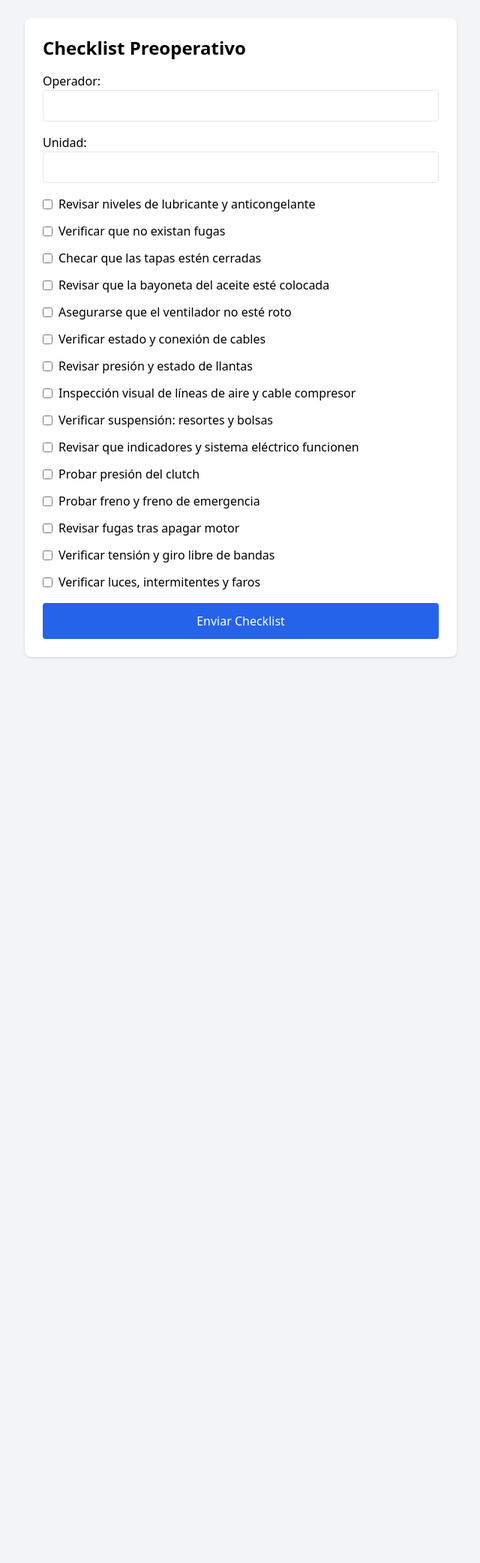
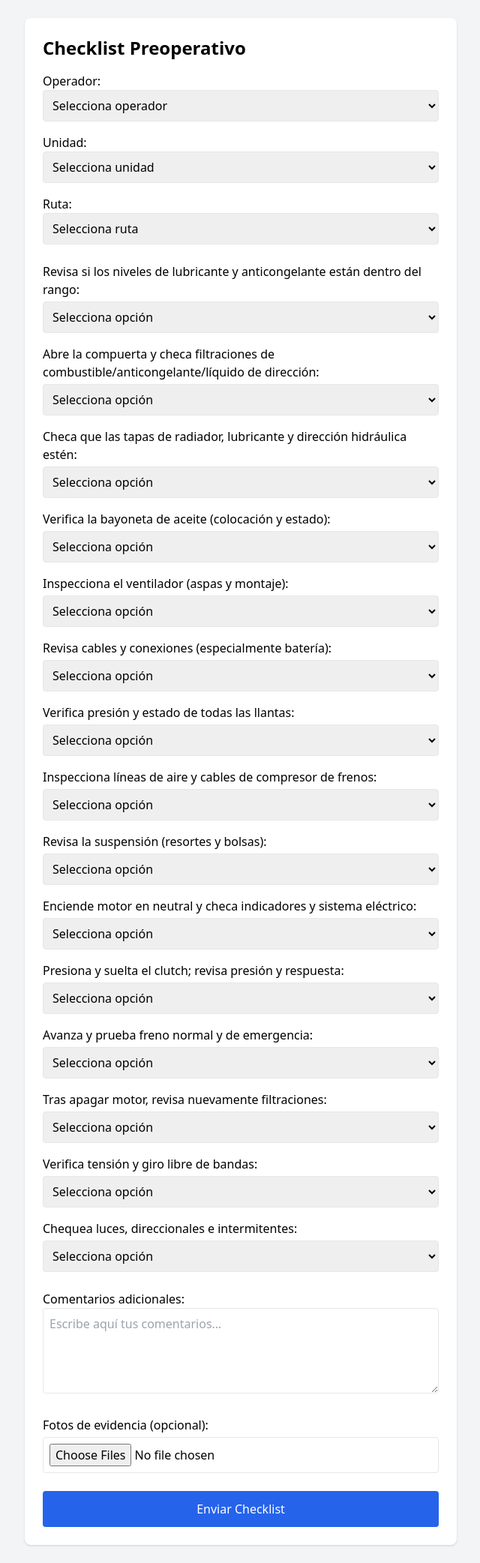
Before and after one commit to kiddyeyo/checklist-app, a FastAPI app: page / in a window 1280 px wide. Shown: the whole page at 75% size, without its empty margins (319-959 px from the left). Before the commit the page ends 877 px from the top, so only its background shows below. Run offline with FastAPI, Linux system fonts and the light colour scheme.

Commit message:
Enhance checklist app: update .gitignore, Dockerfile, and app.py for file uploads; improve index.html with dynamic selections and comments

```diff
--- a/app.py
+++ b/app.py
@@ -1,65 +1,123 @@
+# app.py
 import os
+import uuid
 from datetime import datetime
-from fastapi import FastAPI, Request, Form
+from zoneinfo import ZoneInfo
+from fastapi import FastAPI, Request, UploadFile, File
 from fastapi.responses import RedirectResponse
 from fastapi.templating import Jinja2Templates
+from fastapi.staticfiles import StaticFiles
 from google.oauth2 import service_account
 from googleapiclient.discovery import build
 
-# Inicialización de la app y templates
+# Inicialización de FastAPI y Jinja2
 app = FastAPI()
 templates = Jinja2Templates(directory="templates")
 
-# Configuración de Google Sheets
-SCOPES = ["https://www.googleapis.com/auth/spreadsheets"]
+# Carpeta para subir y servir imágenes
+BASE_DIR = os.path.dirname(__file__)
+UPLOAD_DIR = os.path.join(BASE_DIR, "uploads")
+os.makedirs(UPLOAD_DIR, exist_ok=True)
+app.mount("/uploads", StaticFiles(directory=UPLOAD_DIR), name="uploads")
+
+# Carga de listas desde /data
+def load_list(filename):
+    path = os.path.join(BASE_DIR, "data", filename)
+    if not os.path.exists(path):
+        return []
+    with open(path, encoding="utf-8") as f:
+        return [line.strip() for line in f if line.strip()]
+
+OPERATORS = load_list("operators.txt")
+UNITS     = load_list("units.txt")
+ROUTES    = load_list("routes.txt")
+
+# Configuración de Google Sheets API
+SCOPES         = ["https://www.googleapis.com/auth/spreadsheets"]
 SPREADSHEET_ID = os.getenv("SHEETS_SPREADSHEET_ID")
-CREDS_FILE = os.getenv("GOOGLE_SHEETS_CREDENTIALS_JSON")
+CREDS_FILE     = os.getenv("GOOGLE_SHEETS_CREDENTIALS_JSON")
 
-credentials = service_account.Credentials.from_service_account_file(
-    CREDS_FILE, scopes=SCOPES
+creds = service_account.Credentials.from_service_account_file(
+    CREDS_FILE,
+    scopes=SCOPES
 )
-service = build("sheets", "v4", credentials=credentials)
-sheet = service.spreadsheets()
+sheet_service = build("sheets", "v4", credentials=creds).spreadsheets()
 
-# Definición de ítems de checklist (clave, etiqueta)
+# Ítems del checklist: (clave, pregunta, opciones)
 CHECK_ITEMS = [
-    ("lubricante_anticongelante", "Revisar niveles de lubricante y anticongelante"),
-    ("fugas", "Verificar que no existan fugas"),
-    ("tapas", "Checar que las tapas estén cerradas"),
-    ("bayoneta", "Revisar que la bayoneta del aceite esté colocada"),
-    ("ventilador", "Asegurarse que el ventilador no esté roto"),
-    ("cables", "Verificar estado y conexión de cables"),
-    ("llantas", "Revisar presión y estado de llantas"),
-    ("lineas_aire", "Inspección visual de líneas de aire y cable compresor"),
-    ("suspension", "Verificar suspensión: resortes y bolsas"),
-    ("indicadores", "Revisar que indicadores y sistema eléctrico funcionen"),
-    ("clutch", "Probar presión del clutch"),
-    ("frenos", "Probar freno y freno de emergencia"),
-    ("fugas2", "Revisar fugas tras apagar motor"),
-    ("bandas", "Verificar tensión y giro libre de bandas"),
-    ("luces", "Verificar luces, intermitentes y faros")
+    ("lubricante_anticongelante", "Revisa si los niveles de lubricante y anticongelante están dentro del rango:", ["Correcto", "Bajo", "Alto"]),
+    ("fugas",                     "Abre la compuerta y checa filtraciones de combustible/anticongelante/líquido de dirección:", ["Sin fugas", "Con fugas"]),
+    ("tapas",                     "Checa que las tapas de radiador, lubricante y dirección hidráulica estén:", ["Bien cerradas", "Abiertas", "Dañadas"]),
+    ("bayoneta",                  "Verifica la bayoneta de aceite (colocación y estado):", ["Correcta", "Mal colocada", "Dañada"]),
+    ("ventilador",                "Inspecciona el ventilador (aspas y montaje):", ["Ok", "Aspas rotas", "Holgura"]),
+    ("cables",                    "Revisa cables y conexiones (especialmente batería):", ["Conectados y en buen estado", "Desconectados", "Dañados"]),
+    ("llantas",                   "Verifica presión y estado de todas las llantas:", ["Presión correcta y sin daños", "Baja presión", "Daño en llanta"]),
+    ("lineas_aire",               "Inspecciona líneas de aire y cables de compresor de frenos:", ["Buen estado", "Fugas/Pérdida", "Daño"]),
+    ("suspension",                "Revisa la suspensión (resortes y bolsas):", ["Ok", "Resortes rotos", "Bolsas dañadas"]),
+    ("indicadores",               "Enciende motor en neutral y checa indicadores y sistema eléctrico:", ["Funcionan", "Falla alguno"]),
+    ("clutch",                    "Presiona y suelta el clutch; revisa presión y respuesta:", ["Buena respuesta", "Falla en presión"]),
+    ("frenos",                    "Avanza y prueba freno normal y de emergencia:", ["Operan correctamente", "Falla normal", "Falla emergencia"]),
+    ("fugas2",                    "Tras apagar motor, revisa nuevamente filtraciones:", ["Sin fugas", "Con fugas"]),
+    ("bandas",                    "Verifica tensión y giro libre de bandas:", ["Tensión correcta", "Flojas/Tensas", "Obstrucción"]),
+    ("luces",                     "Chequea luces, direccionales e intermitentes:", ["Todas operan", "Alguna falla"])
 ]
 
 @app.get("/")
 async def form(request: Request):
-    return templates.TemplateResponse("index.html", {"request": request, "items": CHECK_ITEMS})
+    return templates.TemplateResponse("index.html", {
+        "request": request,
+        "operators": OPERATORS,
+        "units": UNITS,
+        "routes": ROUTES,
+        "items": CHECK_ITEMS
+    })
 
 @app.post("/submit")
-async def submit(request: Request):
-    form_data = await request.form()
-    timestamp = datetime.utcnow().isoformat()
-    # Construye la fila: timestamp + datos básicos
-    row = [timestamp,
-           form_data.get("operator"),
-           form_data.get("unit")]
-    # Añade cada ítem: Sí/No
-    for key, _ in CHECK_ITEMS:
-        row.append("Sí" if form_data.get(key) == "on" else "No")
+async def submit(request: Request, photos: list[UploadFile] = File(None)):
+    form = await request.form()
+    # Fecha y hora en zona America/Hermosillo
+    now = datetime.now(ZoneInfo("America/Hermosillo"))
+    date_str = now.strftime("%Y-%m-%d")
+    time_str = now.strftime("%H:%M:%S")
+
+    operator = form.get("operator")
+    unit     = form.get("unit")
+    route    = form.get("route")
+    comments = form.get("comments", "")
+
+    # Construcción de la fila: fecha, hora, operador, unidad, ruta
+    row = [date_str, time_str, operator, unit, route]
+
+    # Respuestas a ítems
+    for key, _, _ in CHECK_ITEMS:
+        row.append(form.get(key))
+
+    # Comentarios adicionales
+    row.append(comments)
+
+    # Guarda las fotos y genera URLs
+    file_urls = []
+    if photos:
+        for upload in photos:
+            if upload.content_type.startswith("image/"):
+                ext = os.path.splitext(upload.filename)[1]
+                filename = f"{uuid.uuid4()}{ext}"
+                dest = os.path.join(UPLOAD_DIR, filename)
+                with open(dest, "wb") as out:
+                    out.write(await upload.read())
+                base = str(request.base_url).rstrip("/")
+                file_urls.append(f"{base}/uploads/{filename}")
+
+    # Añade URLs de fotos al final
+    row.append(" | ".join(file_urls))
+
+    # Envía fila a Google Sheets en pestaña ‘Checklist’
     body = {"values": [row]}
-    sheet.values().append(
+    sheet_service.values().append(
         spreadsheetId=SPREADSHEET_ID,
-        range="Sheet1!A1",
+        range="Checklist!A1",
         valueInputOption="USER_ENTERED",
         body=body
     ).execute()
-    return RedirectResponse(url="/", status_code=303)
+
+    return RedirectResponse("/", status_code=303)
--- a/templates/index.html
+++ b/templates/index.html
@@ -1,33 +1,82 @@
+<!-- templates/index.html -->
 <!DOCTYPE html>
 <html lang="es">
 <head>
   <meta charset="UTF-8">
-  <meta name="viewport" content="width=device-width, initial-scale=1.0">
+  <meta name="viewport" content="width=device-width, initial-scale=1">
   <title>Precheck de Camión</title>
   <link href="https://cdn.jsdelivr.net/npm/tailwindcss@2/dist/tailwind.min.css" rel="stylesheet">
 </head>
 <body class="bg-gray-100 p-6">
   <div class="max-w-xl mx-auto bg-white p-6 rounded-lg shadow">
     <h1 class="text-2xl font-bold mb-4">Checklist Preoperativo</h1>
-    <form action="/submit" method="post" class="space-y-4">
-      <div>
-        <label class="block font-medium">Operador:</label>
-        <input type="text" name="operator" required class="w-full border p-2 rounded">
+    <form action="/submit" method="post" enctype="multipart/form-data" class="space-y-6">
+
+      <!-- Selecciones básicas -->
+      <div class="grid gap-4">
+        <div>
+          <label class="block font-medium">Operador:</label>
+          <select name="operator" required class="w-full border p-2 rounded">
+            <option value="" disabled selected>Selecciona operador</option>
+            {% for op in operators %}
+            <option value="{{ op }}">{{ op }}</option>
+            {% endfor %}
+          </select>
+        </div>
+        <div>
+          <label class="block font-medium">Unidad:</label>
+          <select name="unit" required class="w-full border p-2 rounded">
+            <option value="" disabled selected>Selecciona unidad</option>
+            {% for u in units %}
+            <option value="{{ u }}">{{ u }}</option>
+            {% endfor %}
+          </select>
+        </div>
+        <div>
+          <label class="block font-medium">Ruta:</label>
+          <select name="route" required class="w-full border p-2 rounded">
+            <option value="" disabled selected>Selecciona ruta</option>
+            {% for r in routes %}
+            <option value="{{ r }}">{{ r }}</option>
+            {% endfor %}
+          </select>
+        </div>
       </div>
-      <div>
-        <label class="block font-medium">Unidad:</label>
-        <input type="text" name="unit" required class="w-full border p-2 rounded">
-      </div>
-      <!-- Ítems de checklist -->
-      <div class="grid grid-cols-1 gap-3">
-        {% for key, label in items %}
-        <label class="flex items-center">
-          <input type="checkbox" name="{{ key }}" class="mr-2">
-          {{ label }}
-        </label>
+
+      <!-- Preguntas dinámicas -->
+      <div class="grid gap-4">
+        {% for key, question, options in items %}
+        <div>
+          <label class="block font-medium mb-1">{{ question }}</label>
+          <select name="{{ key }}" required class="w-full border p-2 rounded">
+            <option value="" disabled selected>Selecciona opción</option>
+            {% for opt in options %}
+            <option value="{{ opt }}">{{ opt }}</option>
+            {% endfor %}
+          </select>
+        </div>
         {% endfor %}
       </div>
-      <button type="submit" class="w-full bg-blue-600 text-white p-3 rounded">Enviar Checklist</button>
+
+      <!-- Comentarios adicionales -->
+      <div>
+        <label class="block font-medium">Comentarios adicionales:</label>
+        <textarea name="comments" rows="4"
+                  class="w-full border p-2 rounded"
+                  placeholder="Escribe aquí tus comentarios…"></textarea>
+      </div>
+
+      <!-- Fotos de evidencia -->
+      <div>
+        <label class="block font-medium mb-1">Fotos de evidencia (opcional):</label>
+        <input type="file" name="photos" accept="image/*" multiple
+               class="w-full border p-2 rounded"/>
+      </div>
+
+      <button type="submit"
+              class="w-full bg-blue-600 text-white p-3 rounded">
+        Enviar Checklist
+      </button>
     </form>
   </div>
 </body>
```
Also changed, not shown: docker-compose.yml (+4 -9 lines), 2 other files.
